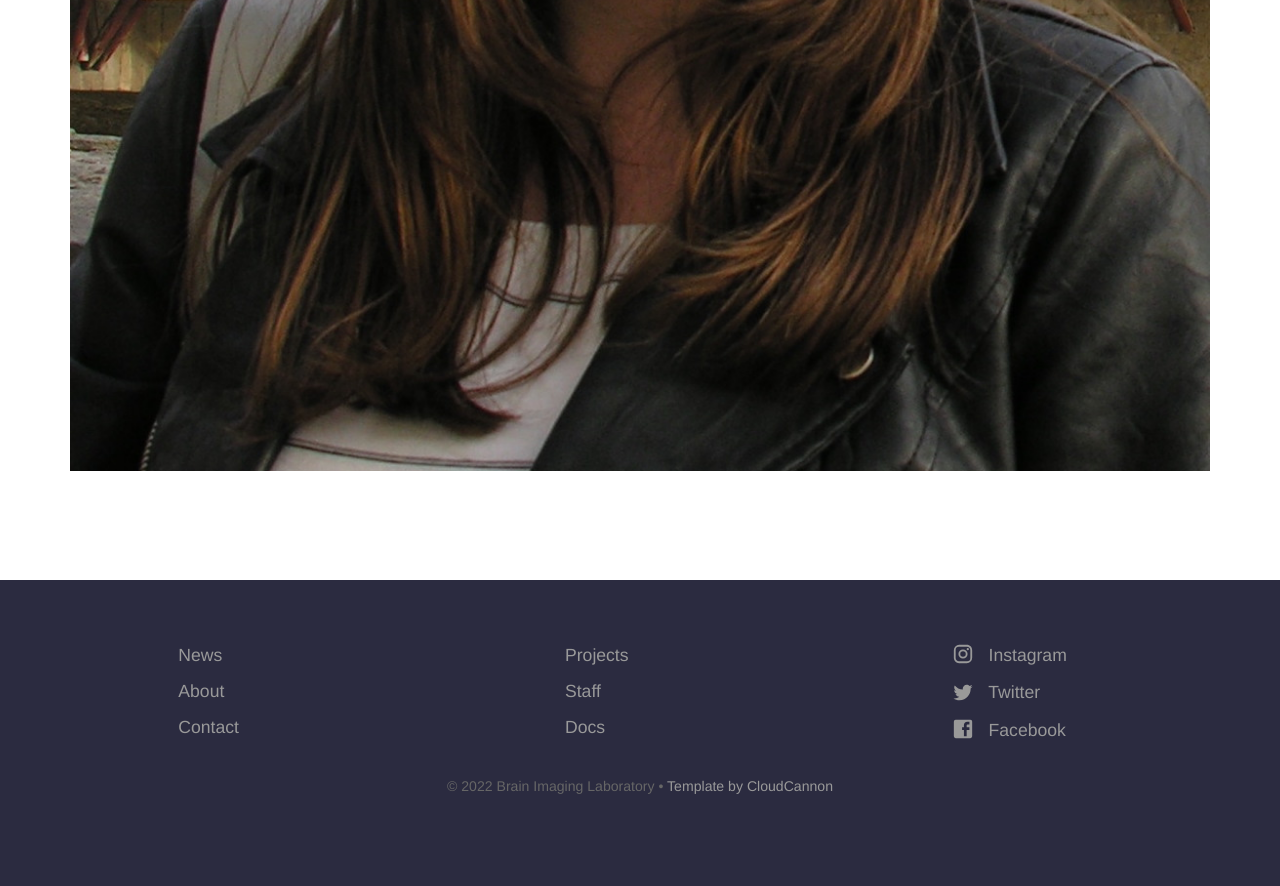
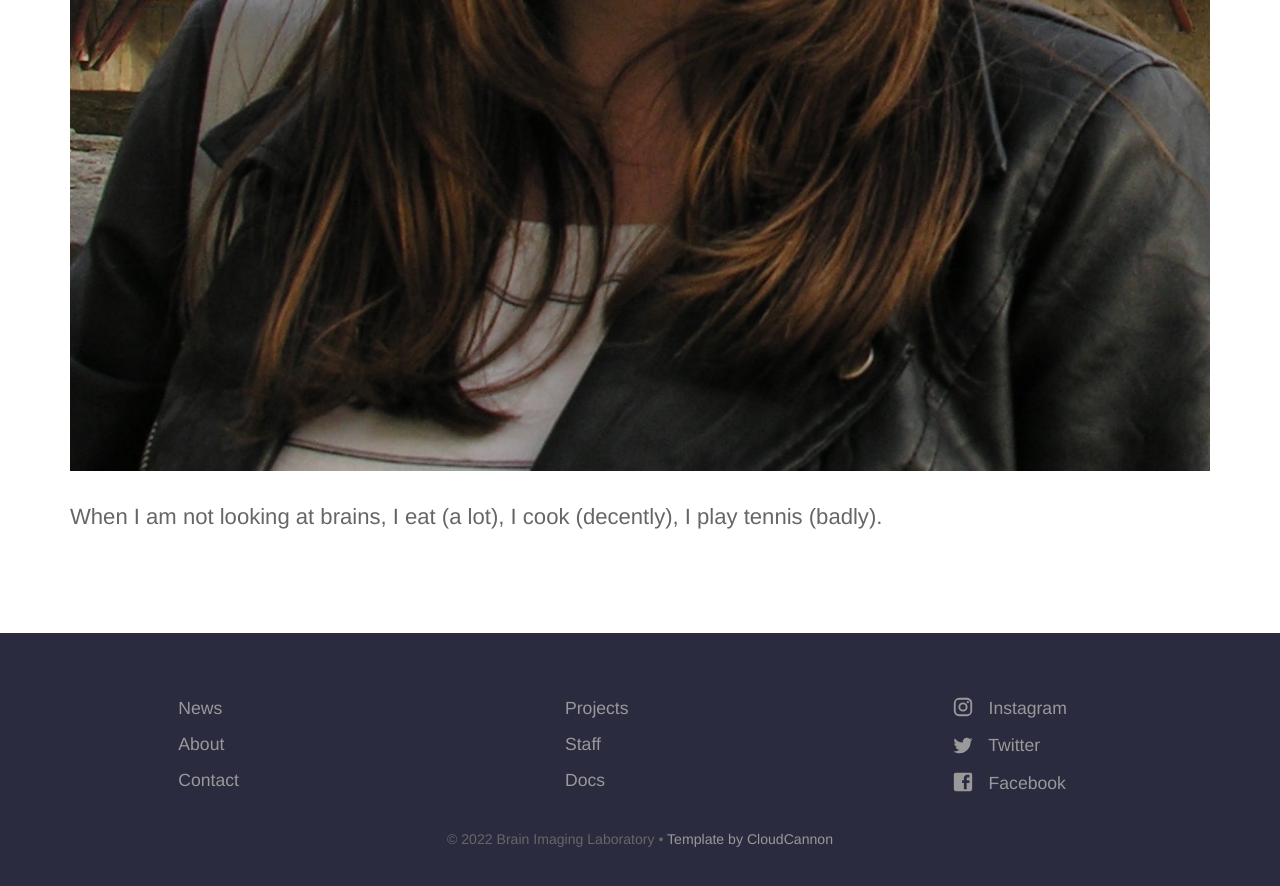
Before and after one commit to sapienza-brain-imaging-lab/sapienza-brain-imaging-lab.github.io, a Jekyll site: the page built from _staff/federica.md, in a window 1280 px wide and 900 px high, scrolled down 1070 px. Shown: the top 886 px of the window. Built offline with Jekyll 4.4.1, drawn with Linux system fonts in a browser that asks for light colours; before the commit the page ends 1917 px from its top, so only the background shows below that.

Commit message:
Brief Descr

```diff
--- a/_staff/federica.md
+++ b/_staff/federica.md
@@ -5,3 +5,4 @@ order: 4
 image_path: /images/staff/federica.jpg
 layout: person
 ---
+When I am not looking at brains, I eat (a lot), I cook (decently), I play tennis (badly).
```
